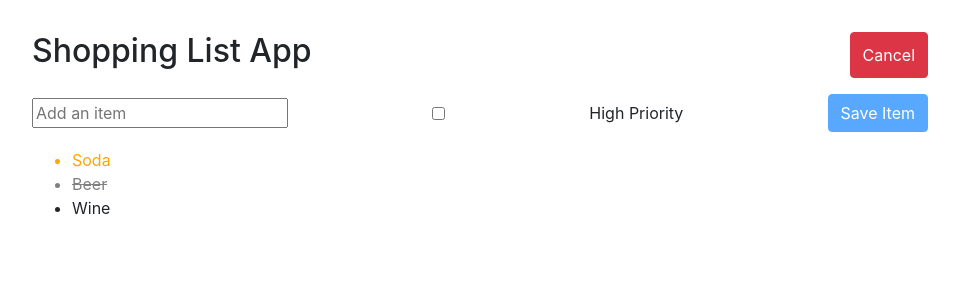
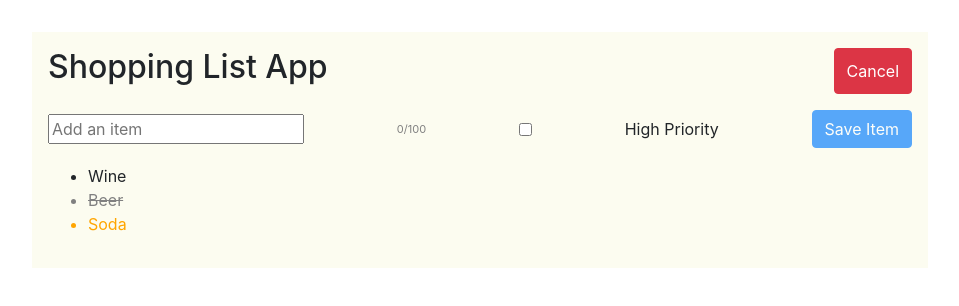
Before and after one commit to AlexRingor/VueJSOptionsAPI, a plain HTML site: page index.html in a window 1280 px wide. Both pictures are taken after a click on the button "Add Item". Shown: the whole page, without its empty margins (160-1119 px from the left). Drawn offline with nearby package versions, Linux system fonts and the light colour scheme.

Commit message:
computed properties

```diff
--- a/index.html
+++ b/index.html
@@ -11,6 +11,8 @@
             width: 70%;
             margin: 0 auto;
             margin-top: 2em;
+            padding: 1em;
+            background-color: #fcfcf0;
         }
         .strikeout {
             text-decoration: line-through;
@@ -37,6 +39,13 @@
             margin: 1em 0;
         }
 
+        .counter {
+            color: gray;
+            margin: 0;
+            padding: 0;
+            font-size: 11px;
+        }
+
     </style>
 </head>
 <body>
@@ -48,6 +57,7 @@
         </div>
         <div v-if="editing" class="add-item-form">
             <input class="input" @keyup.enter="saveItem" type="text" placeholder="Add an item" v-model="newItem" >
+            <p class="counter">{{ characterCount }}/100</p>
             <input type="checkbox" v-model="newItemHighPriority" value="false">High Priority
             <button class="btn btn-primary" @click="saveItem" :disabled="newItem.length === 0">Save Item</button>
         </div>
@@ -57,7 +67,7 @@
         <p v-if="items.length === 0">No Item, please add a new item</p>
         <ul>
             <li
-            v-for="item in items"
+            v-for="item in reversedItems"
             :key="item.id"
             :class="{ strikeout: item.purchased, priority: item.highPriority }"
             class="static-class"
@@ -99,7 +109,16 @@
                 togglePurchased(item) {
                     item.purchased = !item.purchased
                 }
-            }
+            },
+            computed: {
+                characterCount() {
+                    return this.newItem.length
+                },
+
+                reversedItems() {
+                    return [...this.items].reverse()
+                }
+             }
         })
         .mount('#shopping-list')
     </script>
```
